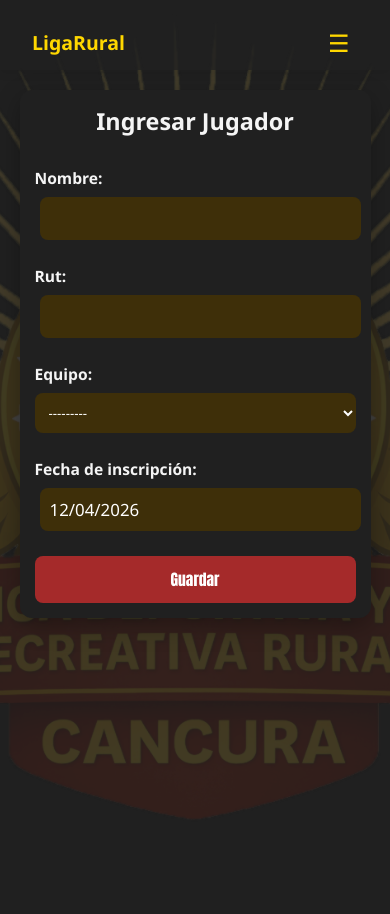
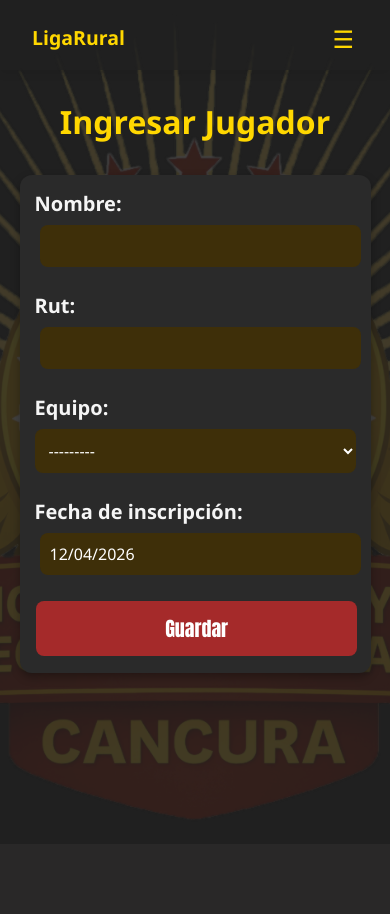
Before and after one commit to Oppais2001/Aplicaci-n-web-de-Gesti-n-de-equipos-rurales, a Django app: page /jugadores/ingresar_jugador in a window 390 px wide. After the commit the page ends 818 px from the top, so only its background shows below. Run offline with Django 4.2, Linux system fonts and the light colour scheme; data that the repository does not hold is empty.

Commit message:
arreglos responsivos

```diff
--- a/myapp/forms.py
+++ b/myapp/forms.py
@@ -15,10 +15,52 @@ class Ingresar_Jugadores(forms.ModelForm):
     def clean_rut(self):
         rut = self.cleaned_data.get('rut')
 
+        # Limpiar formato
+        rut = rut.replace(".", "").replace("-", "").lower()
+
+
+        if len(rut) < 2:
+            raise forms.ValidationError("RUT inválido")
+
         if Jugador.objects.filter(rut=rut).exists():
             raise forms.ValidationError("Ya existe un jugador con este RUT")
 
+        cuerpo = rut[:-1]
+        dv = rut[-1]
+
+        if not cuerpo.isdigit():
+            raise forms.ValidationError("RUT inválido")
+
+        suma = 0
+        multiplo = 2
+
+        for digit in reversed(cuerpo):
+            suma += int(digit) * multiplo
+            multiplo += 1
+            if multiplo > 7:
+                multiplo = 2
+
+        resto = suma % 11
+        dv_calculado = 11 - resto
+
+        if dv_calculado == 11:
+            dv_calculado = "0"
+        elif dv_calculado == 10:
+            dv_calculado = "k"
+        else:
+            dv_calculado = str(dv_calculado)
+
+        if dv != dv_calculado:
+            raise forms.ValidationError("RUT inválido")
+
         return rut
+
+    def clean_fecha_inscripcion(self):
+        fecha = self.cleaned_data.get('fecha_inscripcion')
+        if fecha > date.today():
+            raise forms.ValidationError("No puedes ingresar una fecha futura.")
+
+        return fecha
 
 
 class Ingresar_Equipos(forms.ModelForm):
--- a/myapp/static/styles/main.css
+++ b/myapp/static/styles/main.css
@@ -33,15 +33,19 @@ body::before {
 }
 
 h1 {
-    font-size: 6vh;
     text-align: center;
-    width: 100%;
+    margin-top: 30px;
+    font-size: 3rem;
+    color: gold;
 }
+
 h2 {
-    font-size: 2.5vw;
+    font-size: 2rem;
+    border-bottom: 2px solid #444;
+    padding-bottom: 5px;
 }
 p {
-    font-size: 2vw;
+    font-size: 2rem;
 }
 /* ================= NAVBAR ================= */
 nav {
@@ -100,29 +104,6 @@ nav {
     cursor: pointer;
 }
 
-/* ================= CONTAINER ================= */
-.container {
-    padding: auto;
-    height: 100vh;
-    display: flex;
-    justify-content: center; /* horizontal */
-    align-items: start;     /* vertical */
-}
-
-/* ================= CARDS ================= */
-.card {
-    background: black;
-    color: white;
-    margin-bottom: 5px;
-}
-
-.card a {
-    color: white;
-    text-decoration: none;
-    font-size: 10vh;
-    text-align: center;
-}
-
 /* ================= INPUT ================= */
 input {
     font-size: 3vh;
@@ -144,6 +125,9 @@ table {
 
 th, td {
     padding: 10px;
+    word-wrap: break-word;
+    overflow-wrap: break-word;
+    hyphens: auto;
 }
 
 th {
@@ -181,24 +165,26 @@ tr:hover {
     z-index: -1;
 }
 
-.text-container {
+/* ================= FORMULARIO ================= */
+.form-container {
+    background: #2a2a2a;
+    padding: 10px;
+    border-radius: 12px;
+    box-shadow: 0 4px 10px rgba(0,0,0,0.3);
+
+    max-width: 600px;
     width: 100%;
-    margin: 5%;
-    padding: 20px;
-    background: #202020;
-    border-radius: 12px;
-    box-shadow: 0 8px 25px rgba(0,0,0,0.3);
-    overflow-x: auto;
+    margin: 0 auto;
+
+    display: flex;
+    flex-direction: column;
+    align-items: center;
 }
 
-/* ================= FORMULARIO ================= */
-.form-container {
-    margin: 5%;
-    padding: 20px;
-    background: #202020;
-    border-radius: 12px;
-    box-shadow: 0 8px 25px rgba(0,0,0,0.3);
-
+.form-container form {
+    width: 100%;
+    display: flex;
+    flex-direction: column;
 }
 
 .form-container h1 {
@@ -209,7 +195,7 @@ tr:hover {
 .form-container input,
 .form-container select,
 .form-container textarea {
-    width: 100%;
+    font-size: 1rem;
     padding: 10px;
     margin-top: 8px;
     margin-bottom: 15px;
@@ -219,6 +205,7 @@ tr:hover {
     color: #fff;
     outline: none;
     margin-bottom: 25px;
+    width: 100%;
 }
 
 .form-container input:focus,
@@ -241,7 +228,7 @@ tr:hover {
     border-radius: 8px;
     color: white;
     font-family: Impact, Haettenschweiler, 'Arial Narrow Bold', sans-serif;
-    font-size: 3vh;
+    font-size: 1.5rem;
     cursor: pointer;
     transition: 0.3s;
 }
@@ -261,7 +248,10 @@ button {
     color: white;
     background: brown;
     font-family: Impact, Haettenschweiler, 'Arial Narrow Bold', sans-serif;
-    font-size: 3vh;
+    font-size: 1.5rem;
+    border-radius: 1rem;
+    padding: 0.25rem;
+    margin: 0.5rem;
 }
 
 /* ================= BOTONES ================= */
@@ -283,10 +273,89 @@ button {
 .ver {
     background-color: green;
 }
+/* #################################################*/
+.grid-home {
+    display: grid;
+    gap: 20px;
+    grid-template-columns: 1fr 1fr;
+    grid-template-rows: 1fr 1fr;
 
+}
+.grid-about {
+    display: grid;
+    gap: 20px;
+    grid-template-columns: 1fr;
+    grid-template-rows: 1fr 1fr 1fr;
+}
+.grid-equipos {
+    display: grid;
+    gap: 5px;
+    grid-template-columns: 1fr;
+    grid-template-rows:1fr 3fr;
+}
+.grid-ingresar {
+    display: grid;
+    gap: 5px;
+    grid-template-columns: 1fr;
+    grid-template-rows:1fr 3fr;
+}
+.grid-ingresar-jugador {
+    display: grid;
+    gap: 5px;
+    grid-template-columns: 1fr;
+    grid-template-rows:1fr 5fr;
+}
+.grid-traspasos {
+    display: grid;
+    gap: 5px;
+    grid-template-columns: 1fr;
+    grid-template-rows:1fr 3fr;
+}
 
+.about {
+    background: #2a2a2a;
+    padding: 1rem;
+    margin: 1rem;
+    border-radius: 12px;
+    box-shadow: 0 4px 10px rgba(0,0,0,0.3);
+    grid-column: span 1;
+    grid-row: span 2;
+}
+.card {
+    background: #2a2a2a;
+    padding: 20px;
+    border-radius: 12px;
+    box-shadow: 0 4px 10px rgba(0,0,0,0.3);
+    grid-column: span 1;
+    grid-row: span 1;
+}
+.card strong {
+    font-size: 1.5rem;
+    color: gold;
+}
+
+hr {
+    border: none;
+    height: 1px;
+    background: #444;
+    margin-bottom: 30px;
+}
+.card-title {
+    padding: 0;
+    margin: 0;
+    grid-column: span 2;
+    grid-row: span 1;
+}
+.card-table {
+    grid-column: span 2;
+    grid-row: span 2;
+}
 /* ================= MOBILE ================= */
 @media (max-width: 768px) {
+
+    p {
+        font-size: 1rem;
+    }
 
     nav {
     background: #202020c7;
@@ -345,7 +414,7 @@ button {
 
     /* TEXTOS */
     h1 {
-        font-size: 3vw;
+        font-size: 2rem;
     }
 
     h2 {
@@ -368,19 +437,16 @@ button {
     }
 
     button {
-        font-size: 2.5vw;
-        border-radius: 1vh;
-        padding: 1vh;
+        font-size: 1.25rem;
+        border-radius: 0.75rem;
+        padding: 0.15rem;
+        margin: 0.1rem;
     }
     input {
         font-size: 2vw;
     }
 
     /* TABLAS */
-    .tabla-container{
-        width: 100%;
-        /*overflow-x: auto;*/
-    }
     /*table {
         width: max-content;
         min-width: 100%;
@@ -412,7 +478,7 @@ button {
 @media (max-width: 480px) {
 
     h1 {
-        font-size: 4vw;
+        font-size: 2rem;
     }
 
     .card a {
@@ -425,7 +491,7 @@ button {
 
     .form-container label,
     .form-container button {
-        font-size: 4vw;
+        font-size: 1.25rem;
     }
 
     th, td {
@@ -439,7 +505,7 @@ button {
 
 @media (orientation: portrait) {
     h1 {
-        font-size: 6vw;
+        font-size: 2rem;
         text-align: center;
     }
     h2 {
@@ -467,14 +533,10 @@ button {
         font-size: 2vh;
     }
    /* TABLAS */
-    .tabla-container{
+
+    table {
         width: 100%;
-        overflow-x: auto;
-    }
-    table {
-        width: max-content;
-        min-width: 100%;
-        border-collapse: collapse;
+        table-layout: fixed;
     }
     th, td {
         font-size: 2vh;
@@ -493,4 +555,17 @@ button {
         opacity: 0.2;
         z-index: -1;
     }
+    .grid-home {
+        display: grid;
+        grid-template-columns: 1fr;
+        grid-template-rows: 1fr 1fr 1fr;
+        gap: 20px;
+
+    }
+    .card-title {
+        padding: 0;
+        margin: 0;
+        grid-column: span 1;
+        grid-row: span 1;
+    }
 }
--- a/myapp/templates/about.html
+++ b/myapp/templates/about.html
@@ -1,11 +1,12 @@
 {% extends 'layouts/base.html' %}
 
 {% block content %}
-<div class="text-container">
+<div class="grid-about">
     <h1>Acerca de Nosotros</h1>
-    <br>
+    <div class="about">
     <p>Nacimos para ayudar a las ligas rurales a dejar atrás el papeleo y organizar mejor sus equipos y jugadores.
     Queremos que directivos puedan manejar toda la información de forma sencilla, rápida y sin complicaciones.
     Buscamos modernizar la gestión del fútbol rural, entregando una herramienta simple y confiable que permita ordenar la información, evitar duplicidades y fortalecer la transparencia en las ligas.</p>
+    </div>
 </div>
 {% endblock %}
--- a/myapp/templates/jugadores/ingresar_jugador.html
+++ b/myapp/templates/jugadores/ingresar_jugador.html
@@ -1,15 +1,17 @@
 {% extends 'layouts/base.html' %}
 
 {% block content %}
-
-<div class="form-container">
+<div class="grid-ingresar-jugador">
+    <div class="card-title">
         <h1>Ingresar Jugador</h1>
-
+    </div>
+    <div class="card form-container">
         <form method="POST">
             {% csrf_token %}
             {{ form }}
             <button>Guardar</button>
         </form>
     </div>
+</div>
 
 {% endblock %}
--- a/myapp/templates/layouts/base.html
+++ b/myapp/templates/layouts/base.html
@@ -58,10 +58,7 @@
     </script>
     <!-- FONDO -->
     <!-- CONTENIDO -->
-    <main class="container">
-        {% block content %}
-        {% endblock %}
-    </main>
-
+    {% block content %}
+    {% endblock %}
     </body>
 </html>
```
Also changed, not shown: myapp/templates/equipos/equipos.html (+5 -3 lines), myapp/templates/equipos/ingresar_equipo.html (+5 -2 lines), myapp/templates/home.html (+19 -11 lines), myapp/templates/traspasos/realizar_traspaso.html (+5 -3 lines), myapp/templates/traspasos/traspasos.html (+5 -3 lines). Lines whose indentation alone changed are shown as unchanged.
